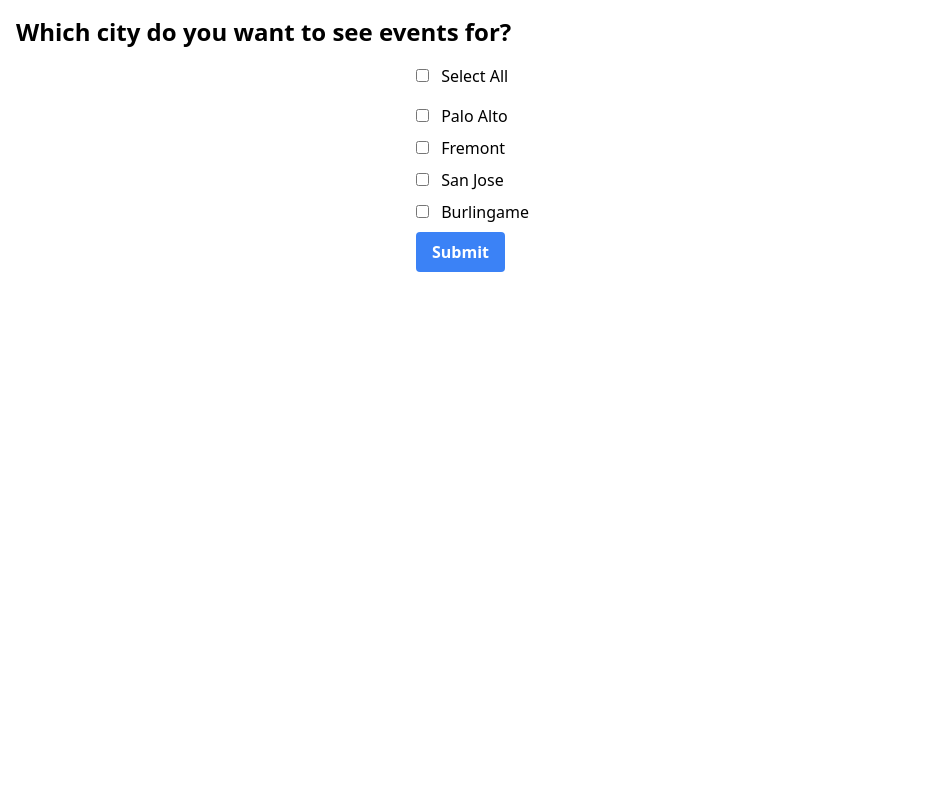
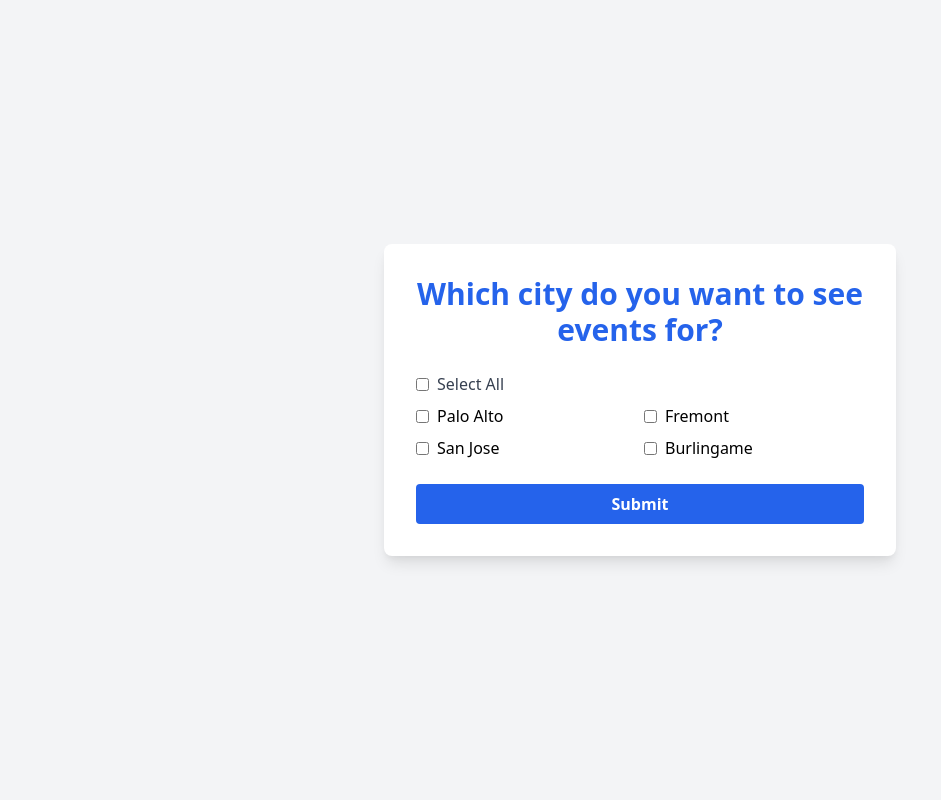
Before and after one commit to KeshavNarang/Leaflet, a Flask app: page /change_city in a window 1280 px wide. Shown: the whole page, without its empty margins (0-941 px from the left). Run offline with Flask 3, Linux system fonts and the light colour scheme; the visitor is signed in with stand-in values (Sample User, id 1).

Commit message:
update city_form styling

```diff
--- a/templates/city_form.html
+++ b/templates/city_form.html
@@ -9,24 +9,33 @@
     <link href="https://cdn.jsdelivr.net/npm/tailwindcss@2.2.19/dist/tailwind.min.css" rel="stylesheet">
 </head>
 
-<body class="p-4">
+<body class="bg-gray-100 min-h-screen flex items-center justify-center">
 
-    <h2 class="text-2xl font-bold mb-4">Which city do you want to see events for?</h2>
+    <div class="bg-white p-8 rounded-lg shadow-lg w-full max-w-lg">
+        <h2 class="text-3xl font-bold mb-6 text-center text-blue-600">Which city do you want to see events for?</h2>
 
-    <form method="post" class="max-w-md mx-auto">
+        <form method="post" class="space-y-6">
             {{ form.hidden_tag() }}
-        <div class="mb-4">
-            <label><input type="checkbox" id="select_all" class="mr-2"> Select All</label>
+            <div>
+                <div class="flex items-center mb-2">
+                    <input type="checkbox" id="select_all" class="form-checkbox text-blue-500 mr-2">
+                    <label for="select_all" class="text-gray-700">Select All</label>
                 </div>
+                <div class="grid grid-cols-2 gap-2">
                     {% for subfield in form.city %}
-        <div class="mb-2">
-            {{ subfield(class='form-checkbox') }}
-            {{ subfield.label(class='ml-2') }}
+                    <label class="inline-flex items-center">
+                        {{ subfield(class='form-checkbox text-blue-500') }}
+                        <span class="ml-2">{{ subfield.label.text }}</span>
+                    </label>
+                    {% endfor %}
                 </div>
-        {% endfor %}
+            </div>
+            <div>
                 <input type="submit" value="Submit"
-            class="bg-blue-500 hover:bg-blue-700 text-white font-bold py-2 px-4 rounded focus:outline-none focus:shadow-outline">
+                    class="w-full bg-blue-600 hover:bg-blue-700 text-white font-bold py-2 px-4 rounded focus:outline-none focus:shadow-outline">
+            </div>
         </form>
+    </div>
 
     <script>
         // Function to update Select All checkbox based on individual checkboxes
```
Lines whose indentation alone changed are shown as unchanged.
